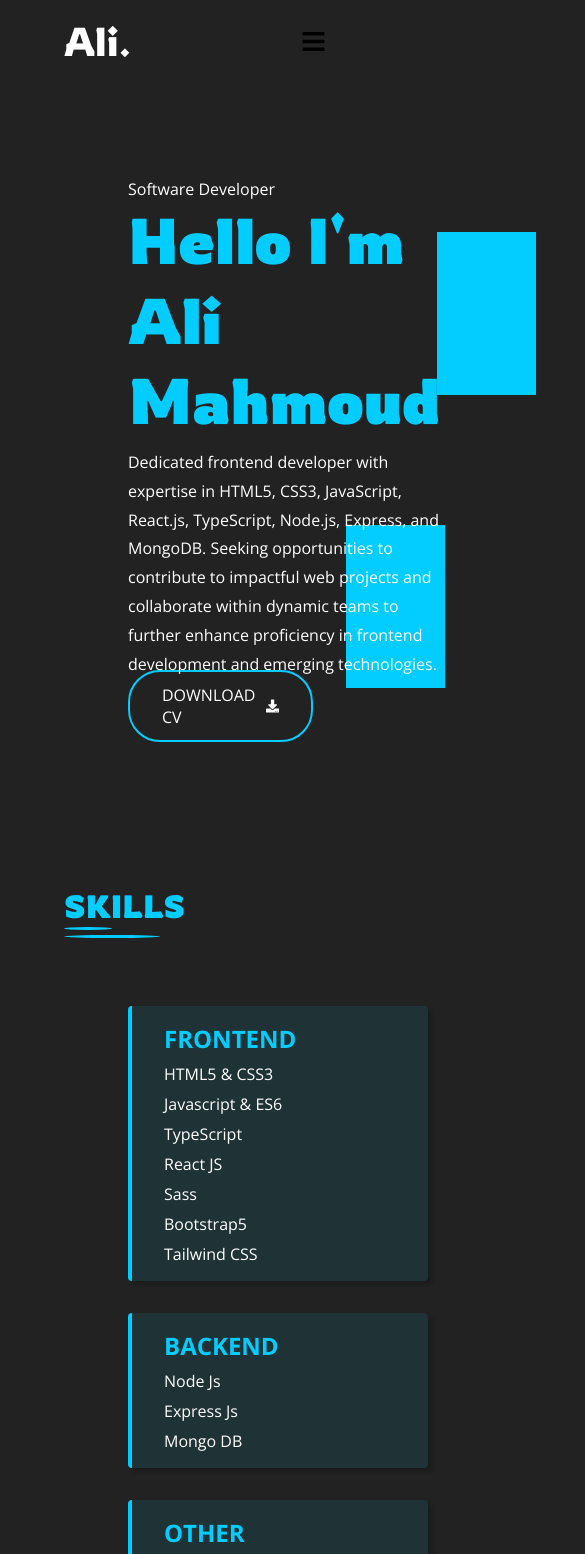
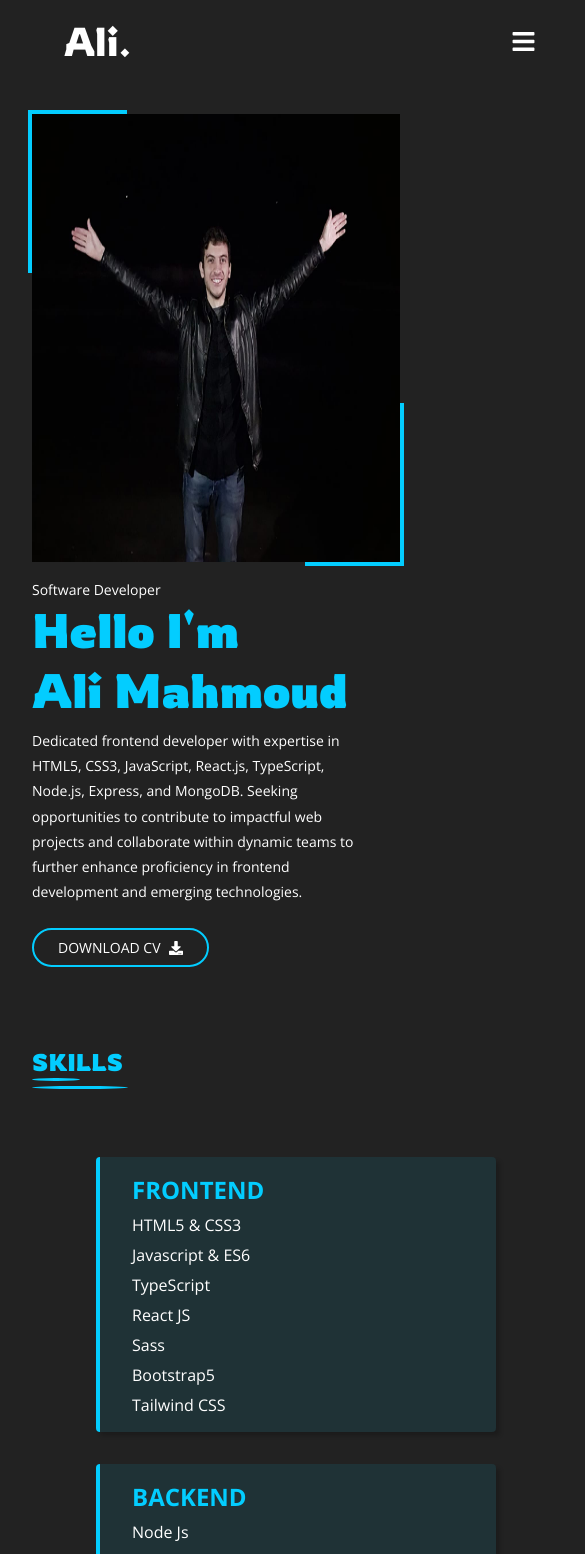
Before and after one commit to AliMahmoud26/My-Portfolio, a React (Vite) app: page / in a window 390 px wide. Shown: the top 1554 px of the page, 585 px wide, since content can reach past the window. Built offline with nearby package versions, Linux system fonts and the light colour scheme.

Commit message:
commiting the changes of the responsive design

```diff
--- a/src/components/Hero.jsx
+++ b/src/components/Hero.jsx
@@ -8,8 +8,7 @@ import { FaArrowDown19, FaArrowPointer, FaArrowRightFromBracket, FaArrowRotateRi
 
 const Hero = () => {
   return (
-    <section className='hero' id='home'>
-      <div className="container">
+    <section className='hero'>
         <div className="my-info">
           <div className="text">
             <span className="position">Software Developer</span><br />
@@ -25,7 +24,6 @@ const Hero = () => {
         <div className="btn">
           <a href={CV} target='_blank'>DOWNLOAD CV <FaDownload /></a>
         </div>
-      </div>
       {/* <div className="socials">
           <a href="https://github.com/AliMahmoud26" target='_blank' title='Github Account'><FaGithub /></a>
           <a href="https://www.linkedin.com/in/ali-mahmoud-b94668226/" target='_blank' title='Linkedin Account'><FaLinkedin /></a>
--- a/src/components/Navbar.jsx
+++ b/src/components/Navbar.jsx
@@ -26,14 +26,14 @@ const Navbar = () => {
   return (
     <div className={`navbar container ${isSticky ? 'sticky' : ''}`}>
       <div className="logo">
-        <a href='#home' id='home'>Ali.</a>
+        <a href='#'>Ali.</a>
       </div>
       {/* <FaBars className={`nav-icon ${navbar ? (FaBars) : (FaTimes)}`} size={25} onClick={handleNavToggle} /> */}
       <div className="nav-icon" onClick={handleNavToggle}>
         {navbar ? <FaTimes size={25} /> : <FaBars size={25} />}
       </div>
       <nav className={`${navbar ? 'show' : ''}`}>
-        <a href="#home">Home</a>
+        <a href="#">Home</a>
         {/* <a href="#hero">About</a> */}
         <a href="#skills">Skills</a>
         <a href="#expertise">Expertise</a>
--- a/src/scss/components/_games.scss
+++ b/src/scss/components/_games.scss
@@ -5,6 +5,10 @@
 // Styling the games component
 .games {
     padding: 3rem 4rem 4rem;
+
+    @include breakpoint-down(medium) {
+        padding: 3rem 2rem;
+    }
 
     .main-heading {
         &::before {
@@ -20,6 +24,10 @@
         margin-top: 2rem;
         font-size: 2rem;
         color: $light;
+
+        @include breakpoint-down(small) {
+            font-size: 1.25rem;
+        }
     }
 
     .container {
@@ -37,6 +45,18 @@
                 .img {
                     width: 600px;
                     height: 400px;
+
+                    @include breakpoint-down(medium) {
+                        width: 550px;
+                        height: 350px;
+                        margin: 0 auto;
+                    }
+
+                    @include breakpoint-down(small) {
+                        width: 400px;
+                        height: 300px;
+                        // margin: 0 auto;
+                    }
 
                     img {
                         display: block;
--- a/src/scss/components/_hero.scss
+++ b/src/scss/components/_hero.scss
@@ -4,18 +4,37 @@
 
 // Styling the hero component
 .hero {
-    padding: 5rem 4rem;
-    // background-color: rgb($lightBlue, .09);
+    padding: 5rem 8rem;
 
-    .container {
+    @include breakpoint-down(small) {
+        padding: 2rem;
+    }
+
         .my-info {
             @include flex-between;
+
+            @include breakpoint-down(medium) {
+                display: flex;
+                flex-direction: column-reverse;
+                justify-content: flex-start;
+            }
 
             .text {
                 margin-bottom: 4rem;
 
                 .position {
                     color: $light;
+
+                    @include breakpoint-down(small) {
+                        font-size: .875rem;
+                    }
+
+                    @include breakpoint-down(medium) {
+                        width: 100%;
+                        padding: 0;
+                        margin: 0;
+                        text-align: left;
+                    }
                 }
 
                 .name {
@@ -25,6 +44,14 @@
                         family: "Rowdies", cursive;
                     }
                     color: $lightBlue;
+
+                    @include breakpoint-down(medium) {
+                        font-size: 3rem;
+                    }
+
+                    @include breakpoint-down(small) {
+                        // font-size: .5rem;
+                    }
                 }
 
                 .info {
@@ -33,6 +60,16 @@
                     color: $light;
                     max-width: 50rem;
                     // font-weight: 600;
+
+                    @include breakpoint-down(medium) {
+                        margin-bottom: 2rem;
+                    }
+
+                    @include breakpoint-down(small) {
+                        font-size: .875rem;
+                        max-width: 100%;
+                        margin-bottom: 2rem;
+                    }
                 }
 
                 // .hand-icon {
@@ -46,7 +83,15 @@
                 position: relative;
                 height: 28rem;
                 width: 23rem;
+                z-index: -1;
                 // animation: upDown 3s ease-in-out infinite;
+
+                @include breakpoint-down(medium) {
+                    // height: 22rem;
+                    // width: 18rem;
+                    margin: 0 auto 1rem;
+                }
+
                 &::before,
                 &::after {
                     content: '';
@@ -90,6 +135,11 @@
             width: fit-content;
             margin-top: -4.5rem;
 
+            @include breakpoint-down(small) {
+                padding: .5rem 1.5rem;
+                // margin-top: .5rem
+            }
+
             > a {
                 @include flex-default;
                 gap: .5rem;
@@ -97,13 +147,16 @@
                 transition: $transition;
                 // font-size: 1.125rem;
 
+                @include breakpoint-down(small) {
+                    font-size: .875rem;
+                }
+
                 &:hover {
                     color: $lightBlue;
                 }
             }
 
         }
-    }
 
     .socials {
         @include flex-center;
--- a/src/scss/components/_navbar.scss
+++ b/src/scss/components/_navbar.scss
@@ -12,6 +12,10 @@
     z-index: 10;
     transition: $transitionEase;
     // background-color: rgb($lightBlue, .09);
+
+    @include breakpoint-down(small) {
+        width: 600px;
+    }
 
     &.sticky {
         position: fixed;
@@ -41,6 +45,7 @@
 
         @include breakpoint-down(medium) {
             display: flex;
+            color: $light;
 
             &:hover {
                 color: $lightBlue;
@@ -67,7 +72,7 @@
             transform: translateX(50%);
             background-color: rgb($lightBlue, 50%);
             padding-top: 1rem;
-            width: 50%;
+            width: 80%;
             border-radius: .25rem;
             box-shadow: .25rem .25rem .5rem rgb(0 0 0 / 10%);
             transition: $transitionEase;
--- a/src/scss/components/_skills.scss
+++ b/src/scss/components/_skills.scss
@@ -6,11 +6,23 @@
 .skills {
     padding: 3rem 4rem 4rem;
 
+    @include breakpoint-down(medium) {
+        padding: 3rem 2rem;
+    }
+
     .container {
         display: grid;
         grid-template-columns: repeat(auto-fill, minmax(300px, 1fr));
         gap: 2rem;
         margin-top: 4rem;
+
+        @include breakpoint-down(medium) {
+            display: grid;
+            grid-template-columns: repeat(auto-fill, minmax(400px, 1fr));
+            align-items: center;
+            margin: 4rem auto 0;
+            gap: 2rem;
+        }
 
         .card-details {
             // background-color: #555;
--- a/src/scss/components/_timeline.scss
+++ b/src/scss/components/_timeline.scss
@@ -5,6 +5,10 @@
 // Styling the expertise component
 .expertise {
     padding: 3rem 4rem 4rem;
+
+    @include breakpoint-down(small) {
+        width: 600px;
+    }
 
     .main-heading {
         &::before {
@@ -98,12 +102,10 @@
             .timeline {
                 .line {
                     height: 18rem;
-                }
-            }
 
-            .content {
-                p {
-                    // width: 80%;
+                    @include breakpoint-down(small) {
+                        height: 26rem;
+                    }
                 }
             }
         }
@@ -112,6 +114,10 @@
             .timeline {
                 .line {
                     height: 16rem;
+
+                    @include breakpoint-down(small) {
+                        height: 25rem;
+                    }
                 }
             }
         }
--- a/src/scss/partials/_globals.scss
+++ b/src/scss/partials/_globals.scss
@@ -44,6 +44,10 @@ a {
     font-size: 2rem;
     font-family: "Rowdies", cursive;
 
+    @include breakpoint-down(small) {
+        font-size: 1.5rem;
+    }
+
     &::before,
     &::after {
         content: '';
--- a/src/subComponents/Games.jsx
+++ b/src/subComponents/Games.jsx
@@ -33,7 +33,7 @@ const Games = () => {
               <h2>Tic Tac Toe Game</h2>
               <div className="icons">
                 <span>Click here to start playing</span>
-                <a href="#" target='_blank' title='Live Site'><MdArrowOutward /></a>
+                <a href="https://playtictactoe.org/" target='_blank' title='Live Site'><MdArrowOutward /></a>
                 {/* <a href="https://github.com/AliMahmoud26/Baguettes--store" target='_blank' title='Github Repo'><FaGithub /></a> */}
               </div>
             </div>
@@ -46,7 +46,7 @@ const Games = () => {
               <h2>Wordle Game</h2>
               <div className="icons">
                 <span>Click here to start playing</span>
-                <a href="#" target='_blank' title='Live Site'><MdArrowOutward /></a>
+                <a href="https://www.nytimes.com/games/wordle/index.html" target='_blank' title='Live Site'><MdArrowOutward /></a>
                 {/* <a href="https://github.com/AliMahmoud26/Baguettes--store" target='_blank' title='Github Repo'><FaGithub /></a> */}
               </div>
             </div>
```
Also changed, not shown: src/scss/components/_footer.scss (+54 -0 lines), src/scss/components/_projects.scss (+24 -0 lines). Lines whose indentation alone changed are shown as unchanged.
